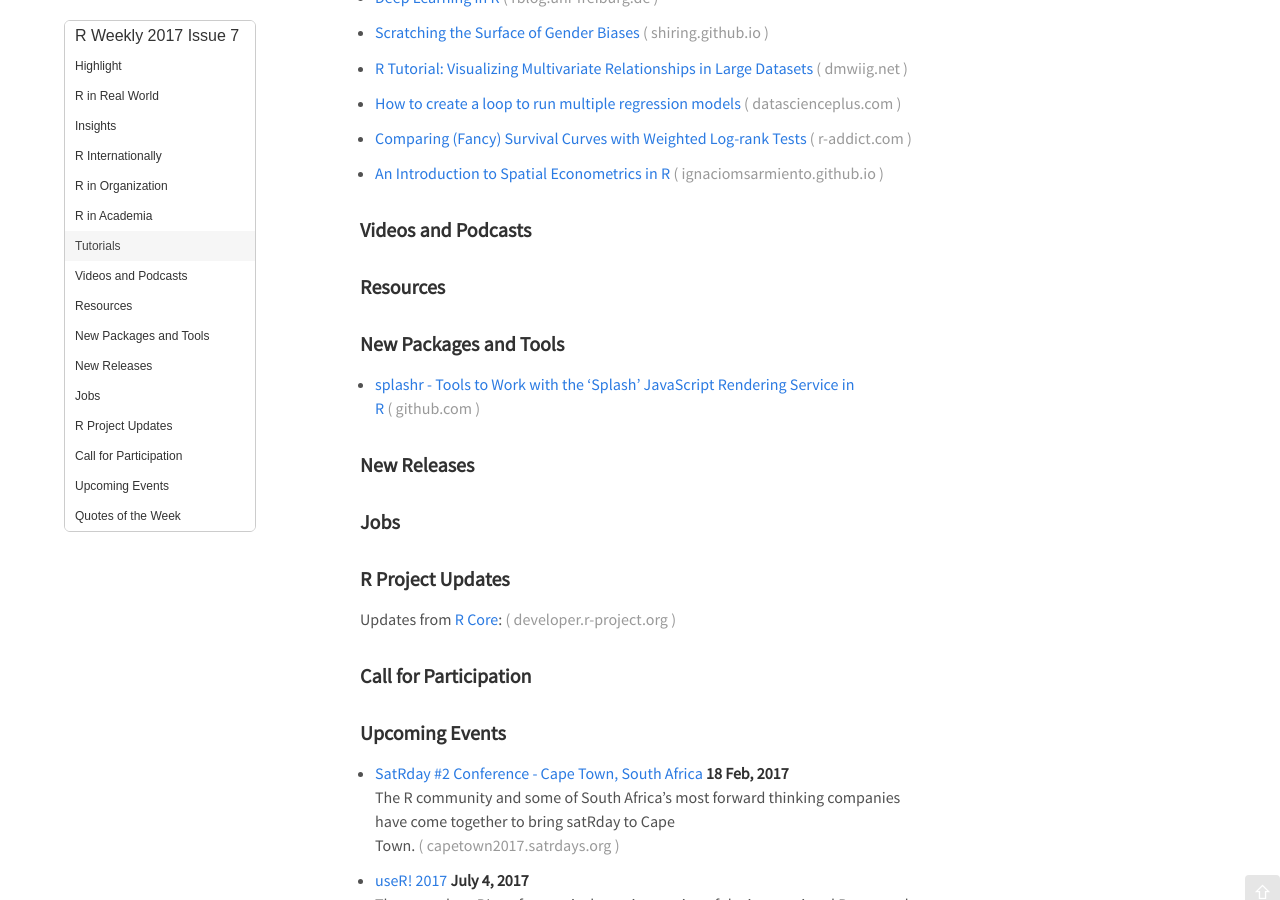
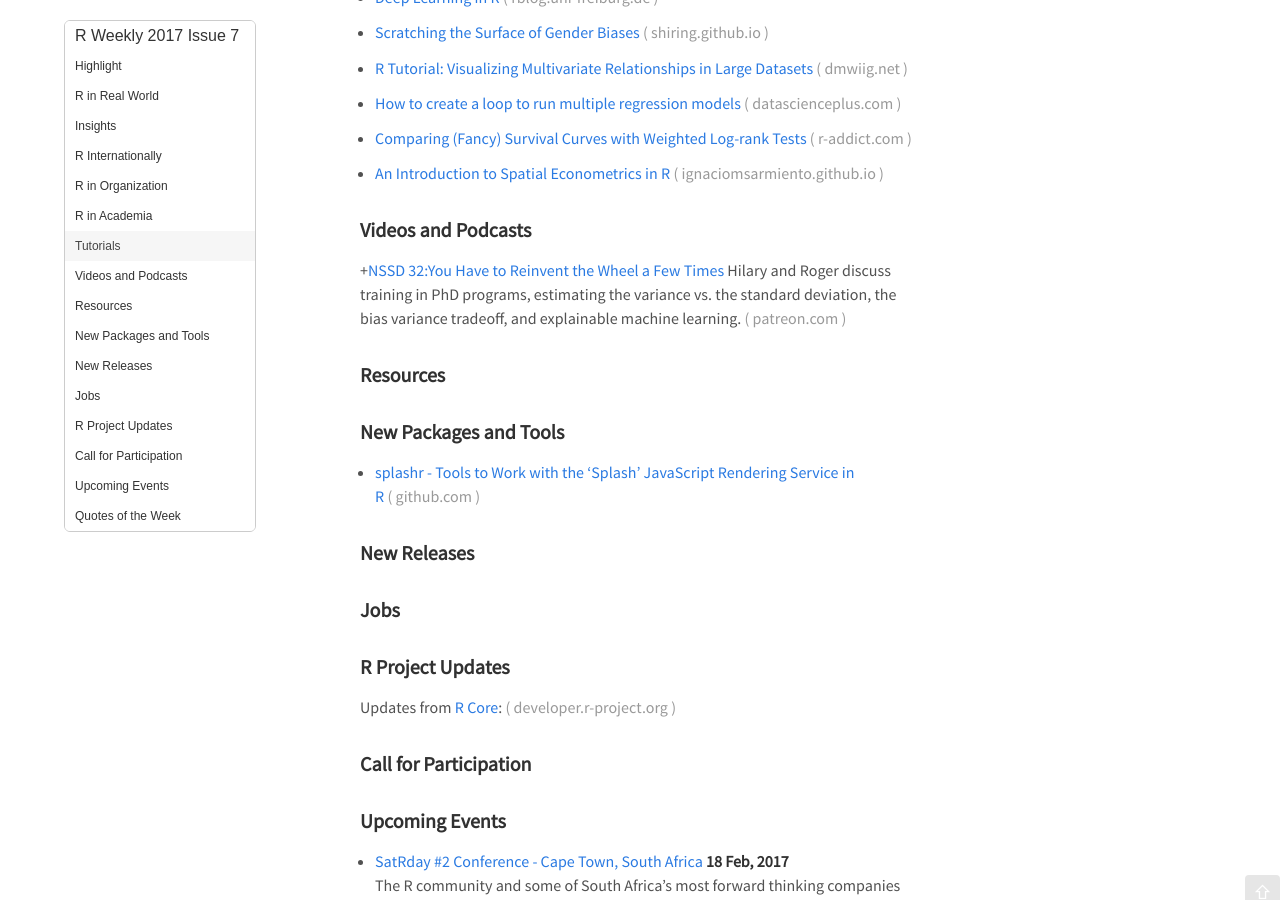
Before and after one commit to rweekly/rweekly.org, a Jekyll site: the page built from draft.md, in a window 1280 px wide and 900 px high, scrolled down 826 px. Built offline with Jekyll 4.4.1, drawn with Linux system fonts in a browser that asks for light colours; comment, search, counter and statistics services are not loaded.

Commit message:
added podcast post

```diff
--- a/draft.md
+++ b/draft.md
@@ -46,6 +46,7 @@ Hello and welcome to this new issue!
 
 ### Videos and Podcasts
 
++[NSSD 32:You Have to Reinvent the Wheel a Few Times](https://www.patreon.com/posts/episode-32-you-8054935?utm_campaign=patron_engagement&utm_medium=post_notification_email&utm_source=post_link) Hilary and Roger discuss training in PhD programs, estimating the variance vs. the standard deviation, the bias variance tradeoff, and explainable machine learning.
 
 
 ### Resources
```
